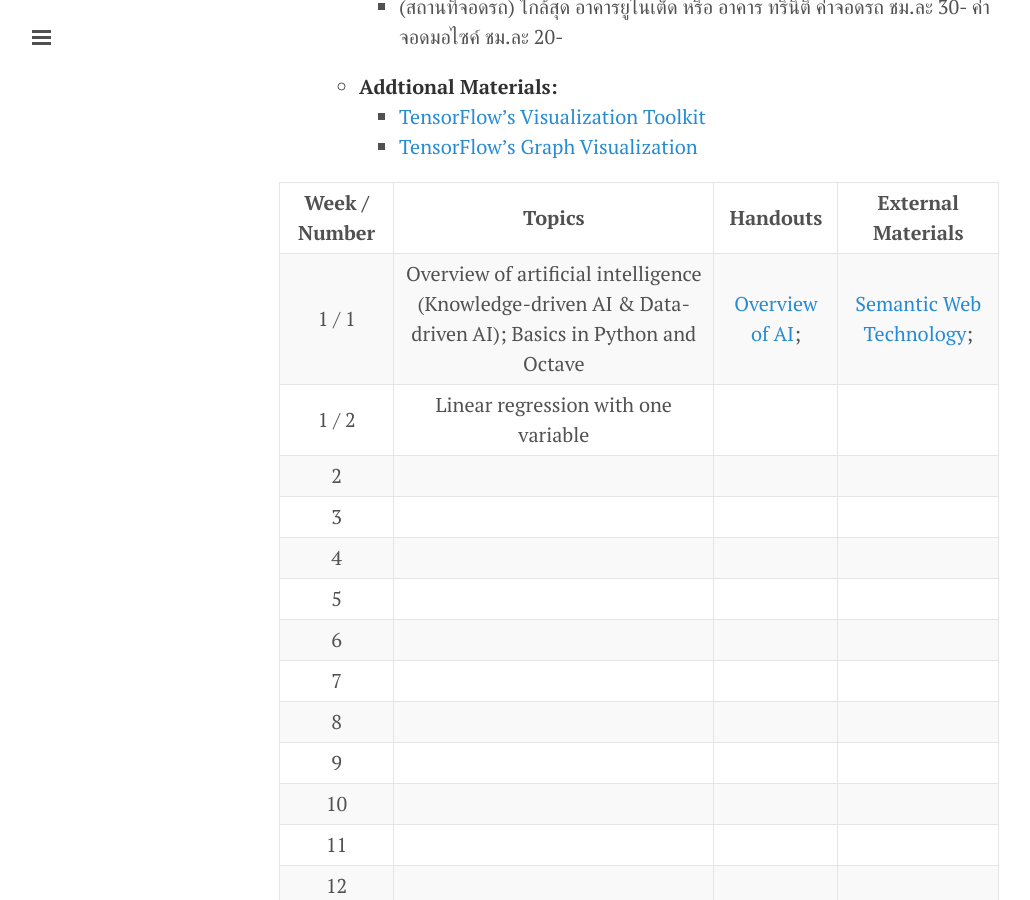
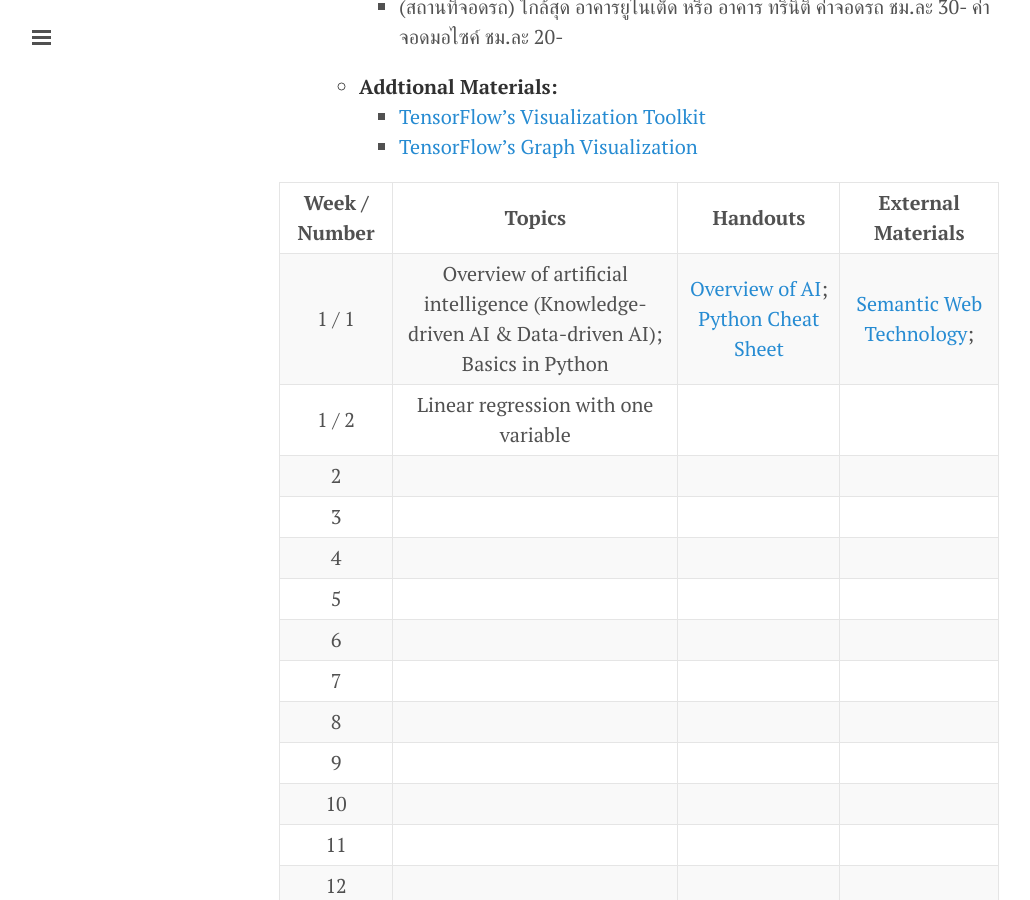
Before and after one commit to xlives/xlives.github.io, a Jekyll site: the page built from courses.markdown, in a window 1280 px wide and 900 px high, scrolled down 798 px. Shown: the whole window, without its empty margins (1-1031 px from the left). Built offline with Jekyll 4.4.1, drawn with Linux system fonts in a browser that asks for light colours.

Commit message:
Update courses.markdown

```diff
--- a/courses.markdown
+++ b/courses.markdown
@@ -25,7 +25,7 @@ Present
 
 | Week / Number |               Topics              |    Handouts   |     External Materials     |
 |:----:|:---------------------------------:|:-----------:|:-----------:|
-|   1 / 1  | Overview of artificial intelligence (Knowledge-driven AI & Data-driven AI); Basics in Python and Octave  |  [Overview of AI](https://drive.google.com/file/d/1n07K8FI3Gr1I8hfvG1YQL5kAYCn2bvss/view?usp=sharing);     |  [Semantic Web Technology](https://www.slideshare.net/RathachaiChawuthai1/semantic-web-technology-122723725);     |
+|   1 / 1  | Overview of artificial intelligence (Knowledge-driven AI & Data-driven AI); Basics in Python |  [Overview of AI](https://drive.google.com/file/d/1n07K8FI3Gr1I8hfvG1YQL5kAYCn2bvss/view?usp=sharing);  [Python Cheat Sheet](https://drive.google.com/drive/folders/1AQvLBi6Kbu_Em4tjyl9g4hRSKQrEkg2N?usp=sharing)   |  [Semantic Web Technology](https://www.slideshare.net/RathachaiChawuthai1/semantic-web-technology-122723725);     |
 |   1 / 2  | Linear regression with one variable    |      |       |
 |   2  |      |      |       |
 |   3  |        |      |       |
```
